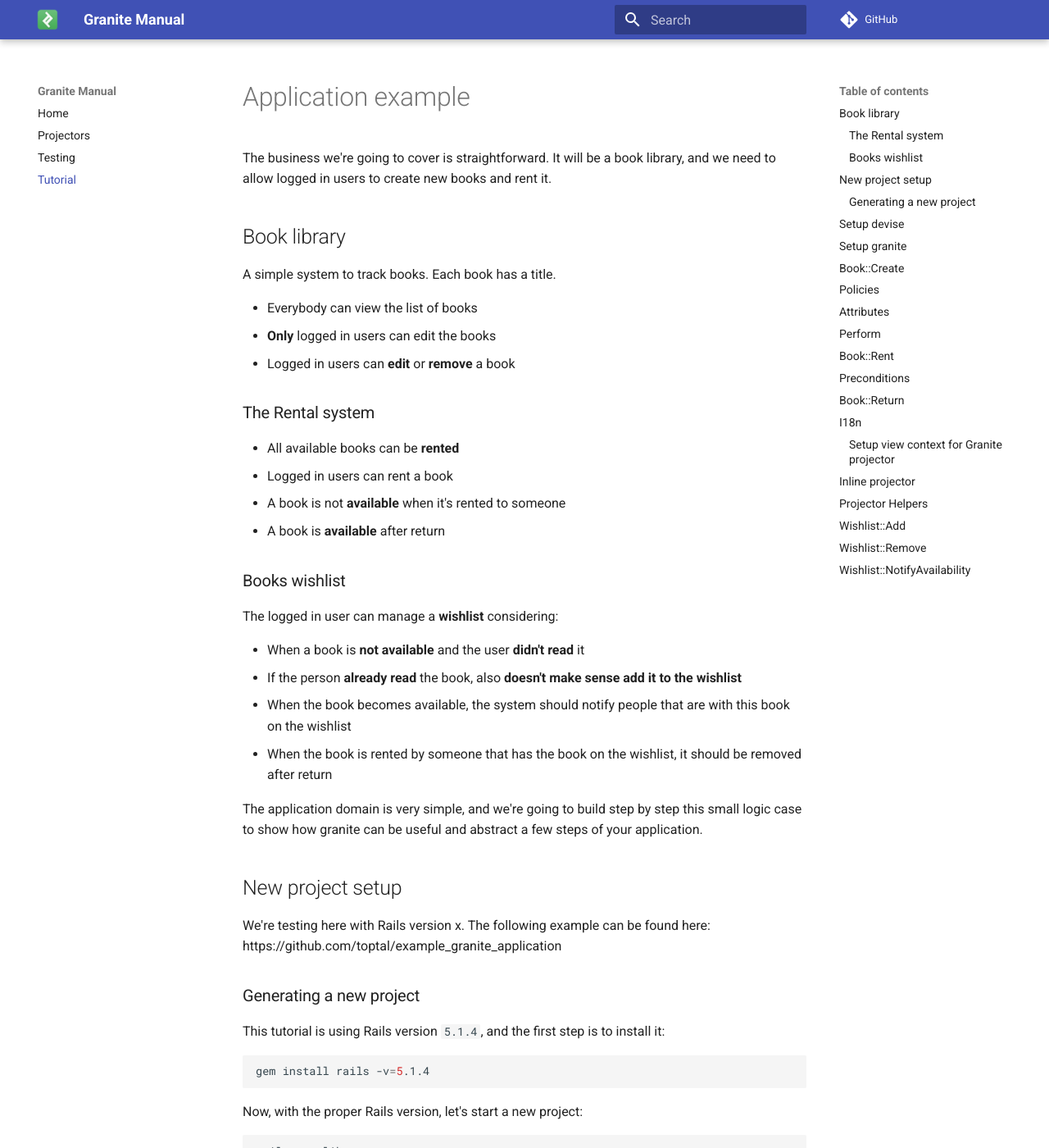
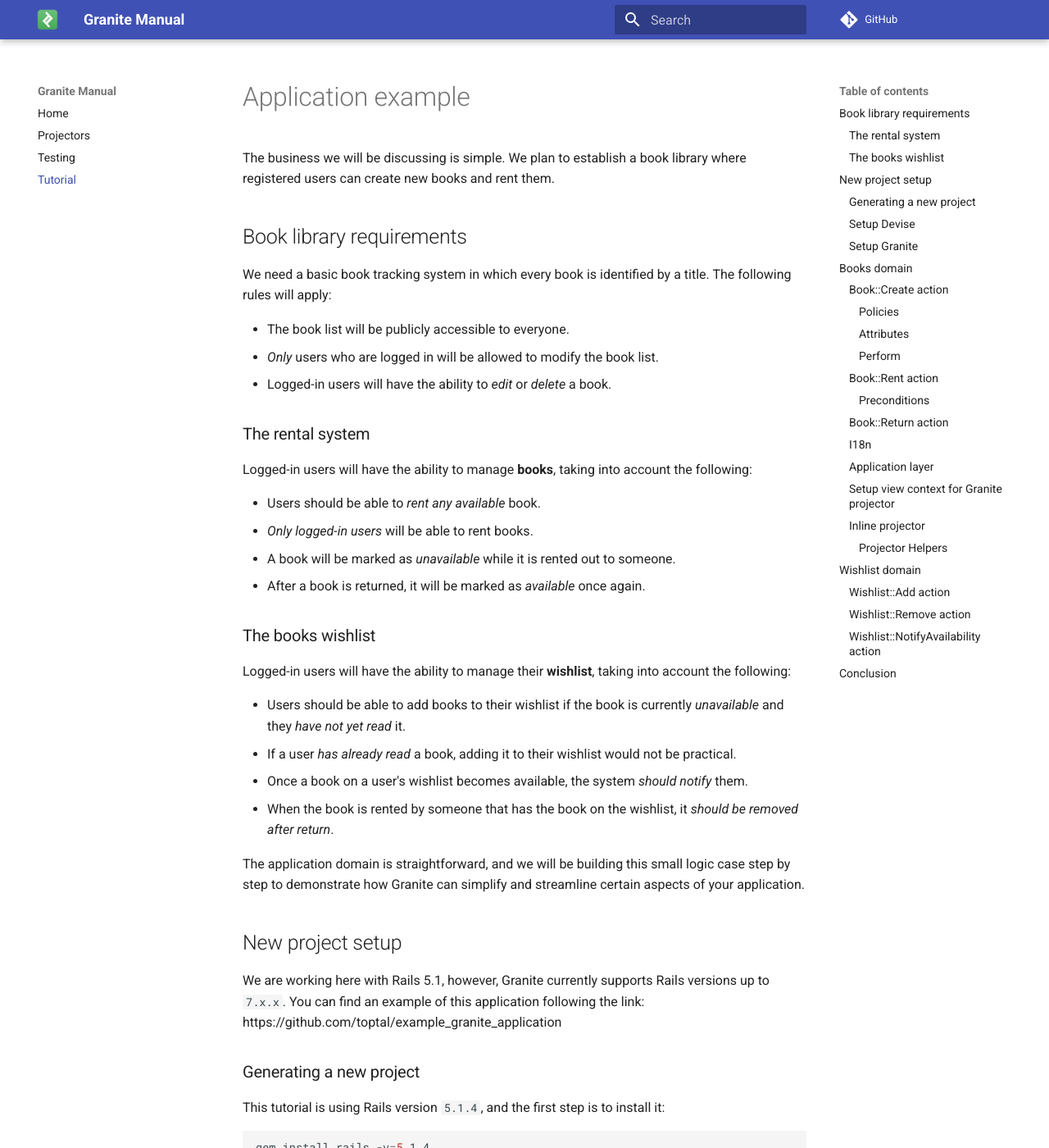
Before and after one commit to toptal/granite, an MkDocs documentation site: the page built from docs/tutorial.md, in a window 1280 px wide and 1400 px high. Shown: the whole window at 82% size. Built offline with MkDocs 1.6.1 and Material for MkDocs 9.7.7, drawn with Linux system fonts in a browser that asks for light colours; comment, search, counter and statistics services are not loaded; some of the changed text lies outside the part shown.

````diff
--- a/docs/tutorial.md
+++ b/docs/tutorial.md
@@ -1,41 +1,38 @@
 # Application example
 
-The business we're going to cover is straightforward.
-It will be a book library, and we need to allow logged in users to create new
-books and rent it.
+The business we will be discussing is simple. We plan to establish a book library where registered users can create new books and rent them.
 
-## Book library
+## Book library requirements
 
-A simple system to track books. Each book has a title.
+We need a basic book tracking system in which every book is identified by a title. The following rules will apply:
 
-- Everybody can view the list of books
-- **Only** logged in users can edit the books
-- Logged in users can **edit** or **remove** a book
+- The book list will be publicly accessible to everyone.
+- _Only_ users who are logged in will be allowed to modify the book list.
+- Logged-in users will have the ability to _edit_ or _delete_ a book.
 
-### The Rental system
+### The rental system
 
-- All available books can be **rented**
-- Logged in users can rent a book
-- A book is not **available** when it's rented to someone
-- A book is **available** after return
+Logged-in users will have the ability to manage **books**, taking into account the following:
 
-### Books wishlist
+- Users should be able to _rent any available_ book.
+- _Only logged-in users_ will be able to rent books.
+- A book will be marked as _unavailable_ while it is rented out to someone.
+- After a book is returned, it will be marked as _available_ once again.
 
-The logged in user can manage a **wishlist** considering:
+### The books wishlist
 
-- When a book is **not available** and the user **didn't read** it
-- If the person **already read** the book, also **doesn't make sense add it to the wishlist**
-- When the book becomes available, the system should notify people that are with this book on the wishlist
-- When the book is rented by someone that has the book on the wishlist, it should be removed after return
+Logged-in users will have the ability to manage their **wishlist**, taking into account the following:
 
-The application domain is very simple, and we're going to build step by step
-this small logic case to show how granite can be useful and abstract a few
-steps of your application.
+- Users should be able to add books to their wishlist if the book is currently _unavailable_ and they _have not yet read_ it.
+- If a user _has already read_ a book, adding it to their wishlist would not be practical.
+- Once a book on a user's wishlist becomes available, the system _should notify_ them.
+- When the book is rented by someone that has the book on the wishlist, it _should be removed after return_.
+
+The application domain is straightforward, and we will be building this small logic case step by step to demonstrate how Granite can simplify and streamline certain aspects of your application.
 
 ## New project setup
 
-We're testing here with Rails version x. The following example can be found
-here: https://github.com/toptal/example_granite_application
+We are working here with Rails 5.1, however, Granite currently supports Rails versions up to `7.x.x`. You can find an example of this application following the link: https://github.com/toptal/example_granite_application
 
 ### Generating a new project
 
@@ -57,7 +54,7 @@ Let's start setting up the database for development:
 rails db:setup
 ```
 
-## Setup devise
+### Setup Devise
 
 Let's add devise to control users access and have a simple control over logged
 users. Adding it to `Gemfile`.
@@ -89,9 +86,9 @@ rails db:migrate
     documentation on the official [website](https://github.com/plataformatec/devise).
 
 
-## Setup granite
+### Setup Granite
 
-Add `granite` to your Gemfile:
+Add `granite` to your `Gemfile`:
 
 ```ruby
 gem 'granite'
@@ -106,7 +103,9 @@ the [testing](testing.md) section.
     If you get in any trouble in this section, please
     [report an issue](https://github.com/toptal/granite/issues/new).
 
-## Book::Create
+## Books domain
+
+### Book::Create action
 
 It's time to create our first model and has some domain on it.
 
@@ -118,7 +117,7 @@ rails g scaffold book title:string
 
 Now, we can start working on the first business action.
 
-Let's generate the boilerplate business action class with Rails granite generator:
+Let's generate the boilerplate business action class with Rails `granite` generator:
 
 ```ruby
 rails g granite book/create
@@ -151,7 +150,7 @@ class BA::Book::BusinessAction < BaseAction
 end
 ```
 
-## Policies
+#### Policies
 
 The generated code says `allow_if { false }` and we need to restrict it to
 logged in users. Let's replace this line to restrict the action only for logged in users:
@@ -183,7 +182,7 @@ RSpec.describe BA::Book::Create do
 end
 ```
 
-## Attributes
+#### Attributes
 
 We also need to be specific about what attributes this action can touch and then
 we need to define attributes for it:
@@ -239,7 +238,7 @@ RSpec.describe BA::Book::Create do
 end
 ```
 
-## Perform
+#### Perform
 
 For now, the perform is a simple call to `book.save!` because Granite already
 assign the attributes.
@@ -322,7 +321,7 @@ class BooksController < ApplicationController
 end
 ```
 
-## Book::Rent
+### Book::Rent action
 
 To start renting the book, we need a few steps:
 
@@ -342,13 +341,13 @@ and add an `available` column in the books table:
 rails g migration add_availability_to_books available:boolean
 ```
 
-Now it's time to generate the next granite action:
+Now it's time to generate the next Granite action:
 
 ```bash
 rails g granite book/rent
 ```
 
-## Preconditions
+#### Preconditions
 
 Let's write specs for the preconditions first:
 
@@ -427,7 +426,7 @@ RSpec.describe BA::Book::Rent do
 end
 ```
 
-## Book::Return
+### Book::Return action
 
 First, think about the policies: to return the book, it needs to be rented by the person that is logged in.
 
@@ -531,7 +530,7 @@ RSpec.describe BA::Book::Return do
 end
 ```
 
-## I18n
+### I18n
 
 The last step to make it user-friendly and return a personalized
 message when the business action calls `decline_with(:unavailable)`.
@@ -549,6 +548,8 @@ en:
             base:
               unavailable: 'The book is unavailable.'
 ```
+
+### Application layer
 
 Great! Now it's time to change our views to allow people to interact with the
 actions we created.
@@ -639,23 +640,25 @@ end
 ```
 
 The next step is to change `ApplicationController` to setup context
-view and allow granite to inherit behavior from it.
+view and allow Granite to inherit behavior from it.
 
 `app/controllers/application_controller`
 ```ruby
 class ApplicationController < ActionController::Base
   protect_from_forgery with: :exception
+
   around_action :setup_granite_view_context
   before_action { view_context }
 
   protected
+
   def setup_granite_view_context(&block)
     Granite.with_view_context(view_context, &block)
   end
 end
 ```
 
-## Inline projector
+### Inline projector
 
 The current `rent` and `returned_at` methods have a very similar structure.
 
@@ -776,7 +779,7 @@ end
     3. Refactor the `config/routes.rb` declaring the `granite 'action#projector'`
 
 
-## Projector Helpers
+#### Projector Helpers
 
 You can define useful methods for helping you rendering your view and improving
 the experience with your actions. Now, let's create a `button` function,
@@ -827,12 +830,24 @@ And now, we can replace the links with the new `button` function:
   </tbody>
 ```
 
-Now it's clear, and the "Return" link will appear only for the user
-that rented the book.
+Now it's clear, and the "Return" link will appear only for the user that rented the book.
 
+## Wishlist domain
 
-## Wishlist::Add
+As we are still working on the description of the wishlist domain, we encourage you to take the initiative and implement it yourself. We believe this will be a great opportunity for you to apply your own creativity and problem-solving skills, and we are always here to support you along the way.
 
-## Wishlist::Remove
+### Wishlist::Add action
 
-## Wishlist::NotifyAvailability
+To be done.
+
+### Wishlist::Remove action
+
+To be done.
+
+### Wishlist::NotifyAvailability action
+
+To be done.
+
+## Conclusion
+
+To conclude, you have learned how to work with Granite, and we are excited to see you apply this knowledge to your upcoming project. We are confident that Granite will simplify your development process and allow you to focus on the more important aspects of your application. As always, please do not hesitate to reach out to us if you have any questions or need further assistance.
````
Also changed, not shown: other parts of docs/tutorial.md (+2 -2 lines), docs/index.md (+1 -1 lines), docs/projectors.md (+74 -60 lines), docs/testing.md (+28 -21 lines).
